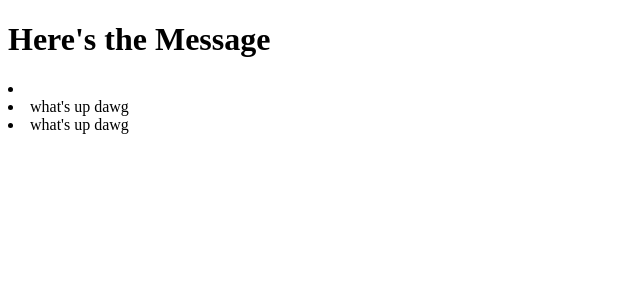
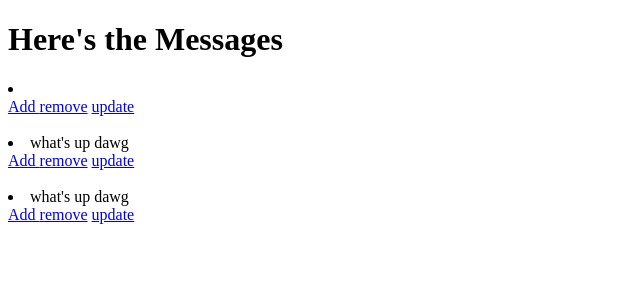
Before and after one commit to elmiche/Fullstack_Evening, a Django app: page /read-list/ in a window 1280 px wide. Shown: the top 300 px of the page, without its empty margins (0-640 px from the left). Run offline with Django 3.2, Linux system fonts and the light colour scheme; data comes from the database, SQL or seed files in the repository.

Commit message:
templates

```diff
--- a/DJANGO/basic_CRUD/templates/pages/index.html
+++ b/DJANGO/basic_CRUD/templates/pages/index.html
@@ -5,16 +5,26 @@
 
 
 {% csrf_token %}
-<h1>Here's the Message</h1>
+
+
+<h1>Here's the Messages</h1>
+
 
 <p>
 {% for item in blurbs %}
     <li>
     {{ item.message }}
+    <br>
+    <a href="{% url 'app-home' %}"> Add </a>
+    <a href="{% url 'remove-item' item.id %}">remove</a>
+    <a href="{% url 'update' item.id %}">update</a>
     </li>
+    </br>
 {% endfor %}
 </p>
 
 
 
+
+
 {% endblock %}
```
